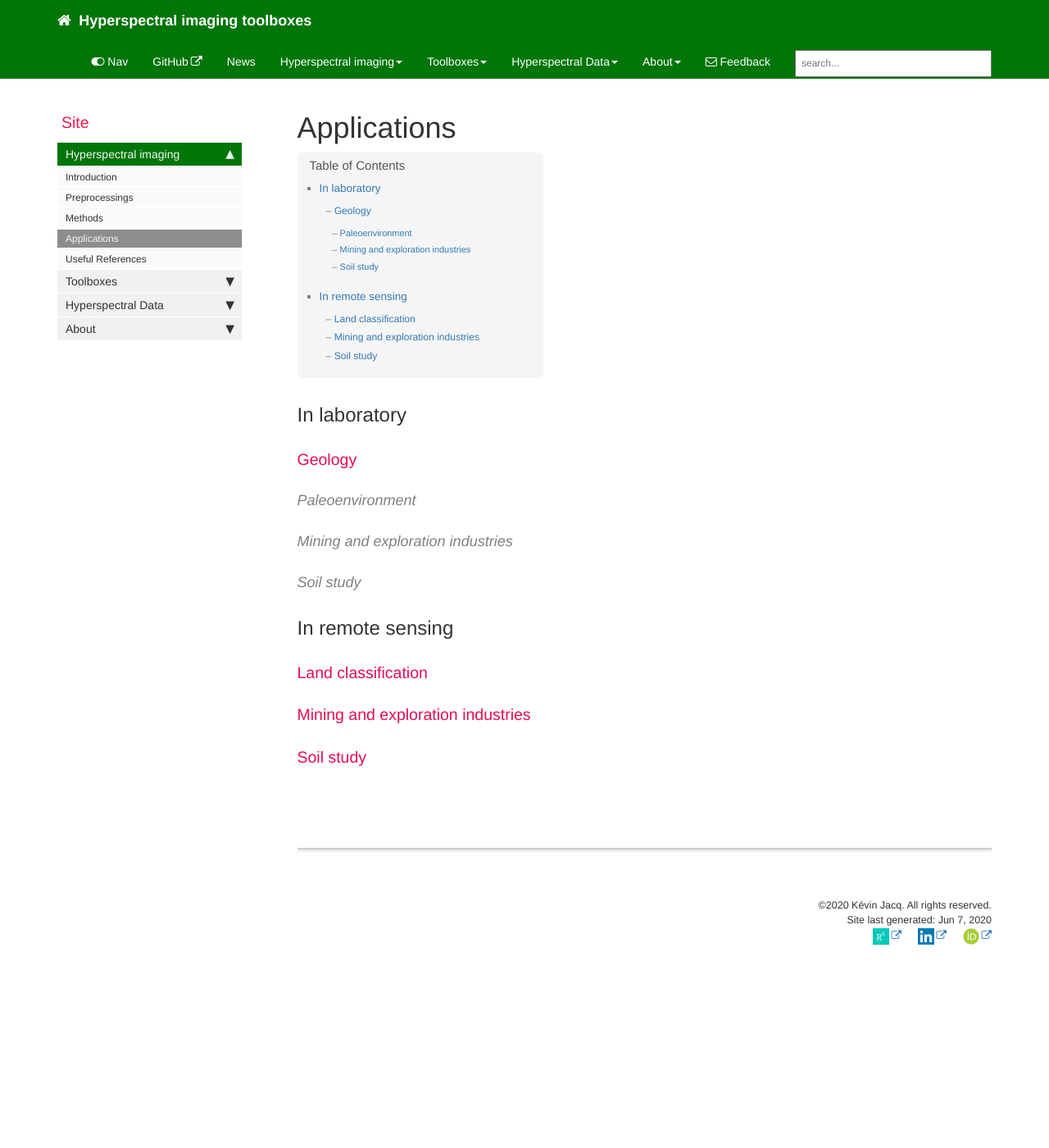
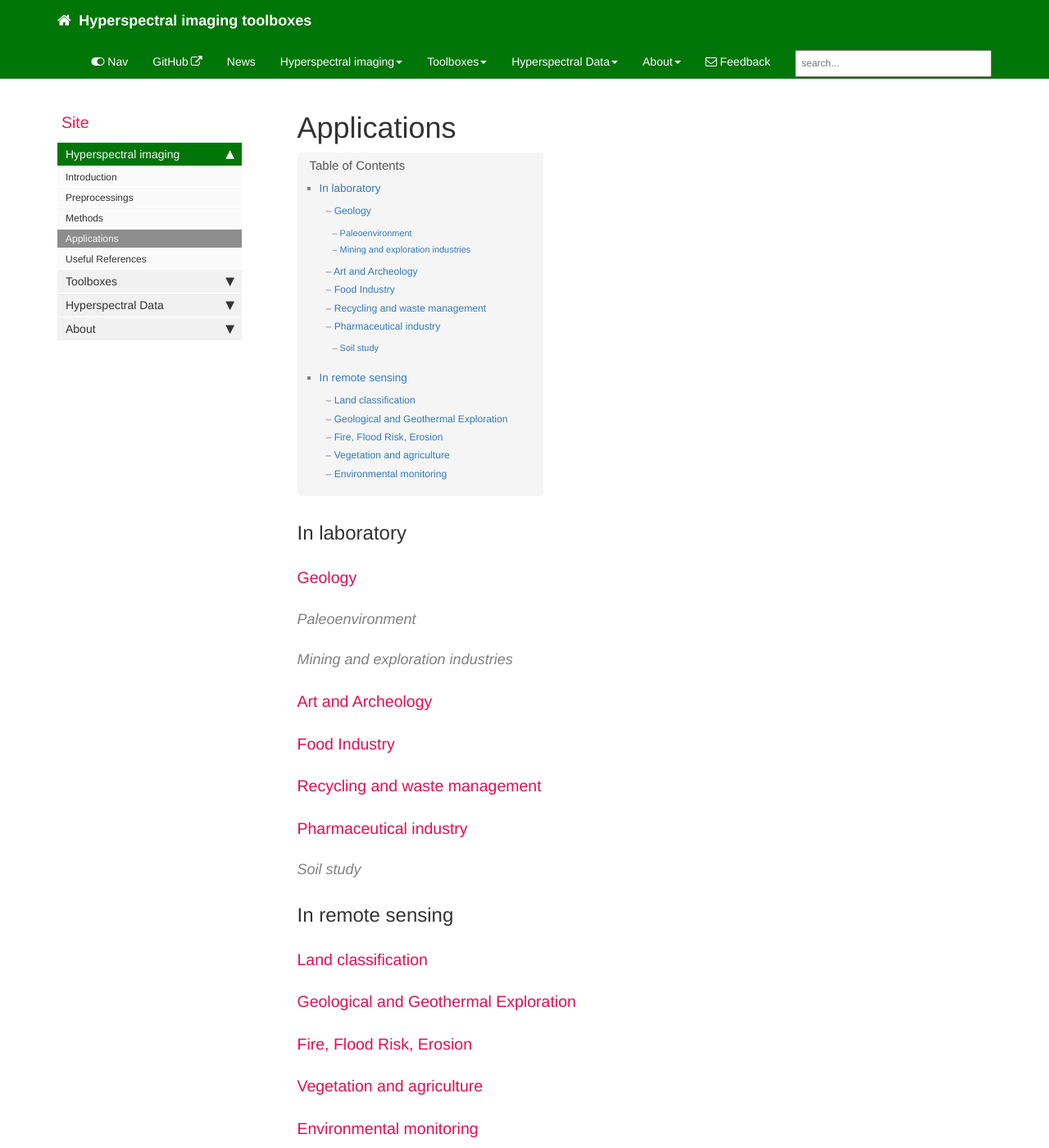
Before and after one commit to JacqKevin/JacqKevin.github.io, a Jekyll site: the page built from pages/Hyperspectral/Applications.md, in a window 1280 px wide and 1400 px high. Shown: the whole window at 82% size. Built offline with Jekyll 4.4.1, drawn with Linux system fonts in a browser that asks for light colours; comment, search, counter and statistics services are not loaded.

Commit message:
Update Applications.md

```diff
--- a/pages/Hyperspectral/Applications.md
+++ b/pages/Hyperspectral/Applications.md
@@ -12,12 +12,24 @@ permalink: Applications_HSI.html
 
 #### Mining and exploration industries
 
+### Art and Archeology
+
+### Food Industry
+
+### Recycling and waste management
+
+### Pharmaceutical industry
+
 #### Soil study
 
 ## In remote sensing
 
 ### Land classification
 
-### Mining and exploration industries
+### Geological and Geothermal Exploration
 
-### Soil study
+### Fire, Flood Risk, Erosion
+
+### Vegetation and agriculture
+
+### Environmental monitoring
```
